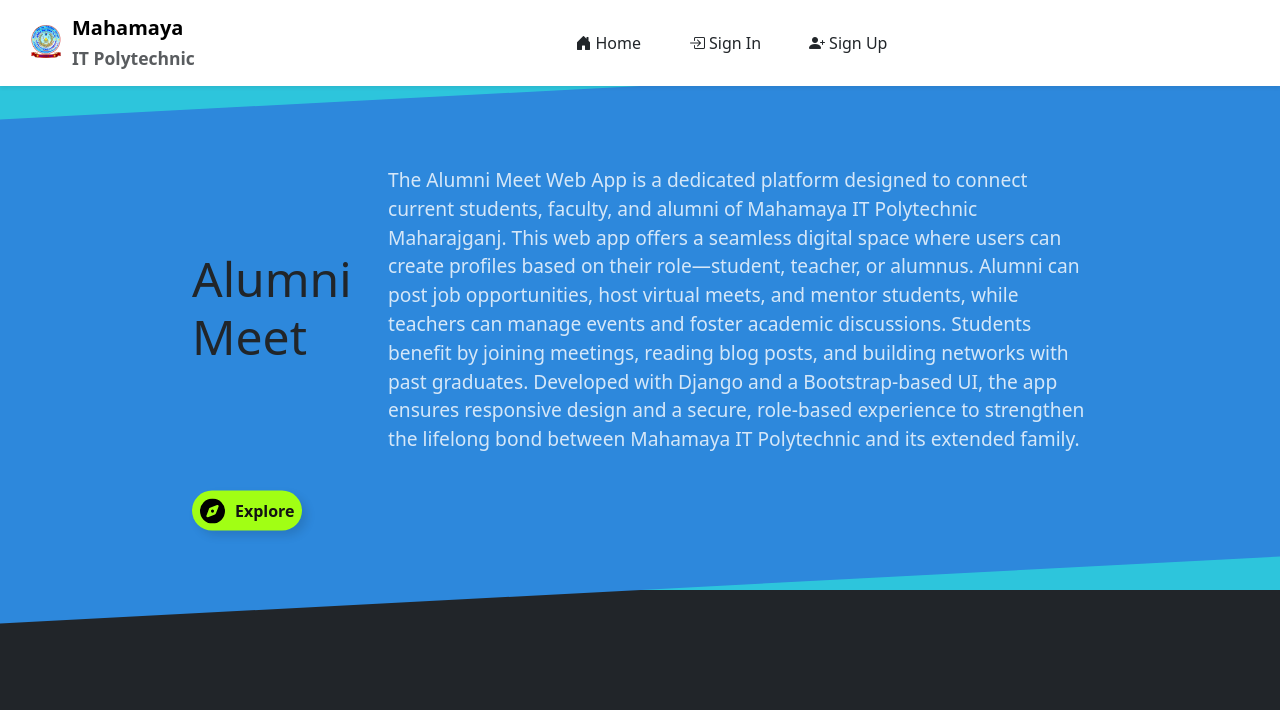
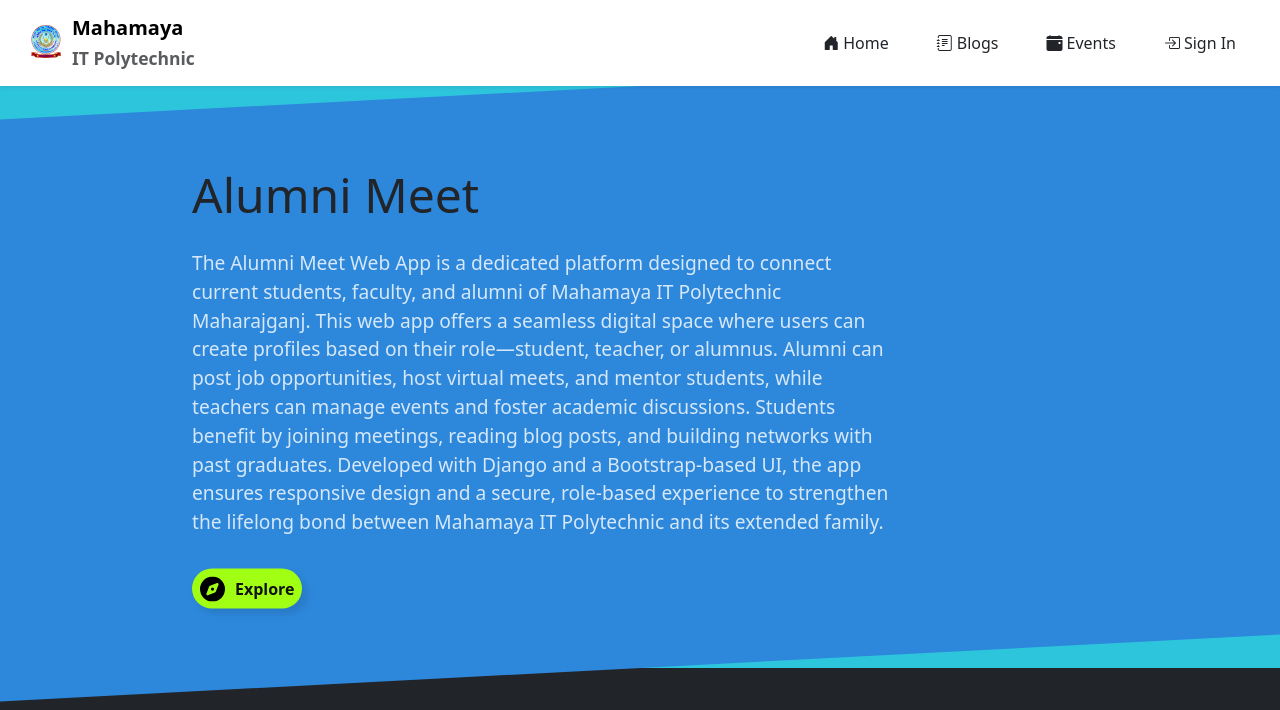
Before and after one commit to webdevavi96/Alumni_Meet, a Django app: page / in a window 1280 px wide. Shown: the top 710 px of the page. Run offline with Django 5.2, Linux system fonts and the light colour scheme; data comes from the database, SQL or seed files in the repository; some libraries are stand-ins or nearby versions.

Commit message:
url missmatch

```diff
--- a/Alumni_App/Templates/index.html
+++ b/Alumni_App/Templates/index.html
@@ -251,7 +251,6 @@
                                 <i class="bi bi-house-door-fill"></i> <span class="d-none d-md-inline">Home</span>
                             </a>
                         </li>
-                        {% if user.is_authenticated %}
                         <li class="nav-item">
                             <a class="nav-link d-flex align-items-center gap-1 text-dark small"
                                 href="{% url 'blogs' %}">
@@ -264,7 +263,7 @@
                                 <i class="bi bi-calendar-event-fill"></i> <span class="d-none d-md-inline">Events</span>
                             </a>
                         </li>
-
+                        {% if user.is_authenticated %}
                         <li class="nav-item">
                             <a class="nav-link d-flex align-items-center gap-1 text-dark small"
                                 href="{% url 'ChatPage' %}">
@@ -284,10 +283,6 @@
                                 <i class="bi bi-box-arrow-in-right"></i> <span class="d-none d-md-inline">Sign In</span>
                             </a>
                         </li>
-                        <li class="nav-item">
-                            <a class="nav-link d-flex align-items-center gap-1 text-dark small"
-                                href="{% url 'signUp' %}">
-                                <i class="bi bi-person-plus-fill"></i> <span class="d-none d-md-inline">Sign Up</span>
                         {% endif %}
                     </ul>
                 </div>
@@ -336,10 +331,7 @@
         <!-- Footer -->
         <footer class=" text-white pt-5 mt-5">
 
-            <p class="text-center text-bg-danger text-white fw-bold py-3" style="font-size: 16px;">Some features are
-                under testing phase so may be bugs aquire. We are seeking for suggestions and imporvements. If you have
-                any suggestions or you pahses any bugs, please notify the <a class="text-primary"
-                    href="https://webdevavi96.netlify.app/">developer</a>.</p>
+             <p class="text-center text-bg-danger text-white fw-bold py-3" style="font-size: 16px;">Some features are under testing phase so may be bugs aquire. We are seeking for suggestions and imporvements. If you have any suggestions or you pahses any bugs, please notify the <a class="text-primary" href="https://webdevavi96.netlify.app/">developer</a>.</p>
 
             <div class="container">
                 <div class="row">
```
